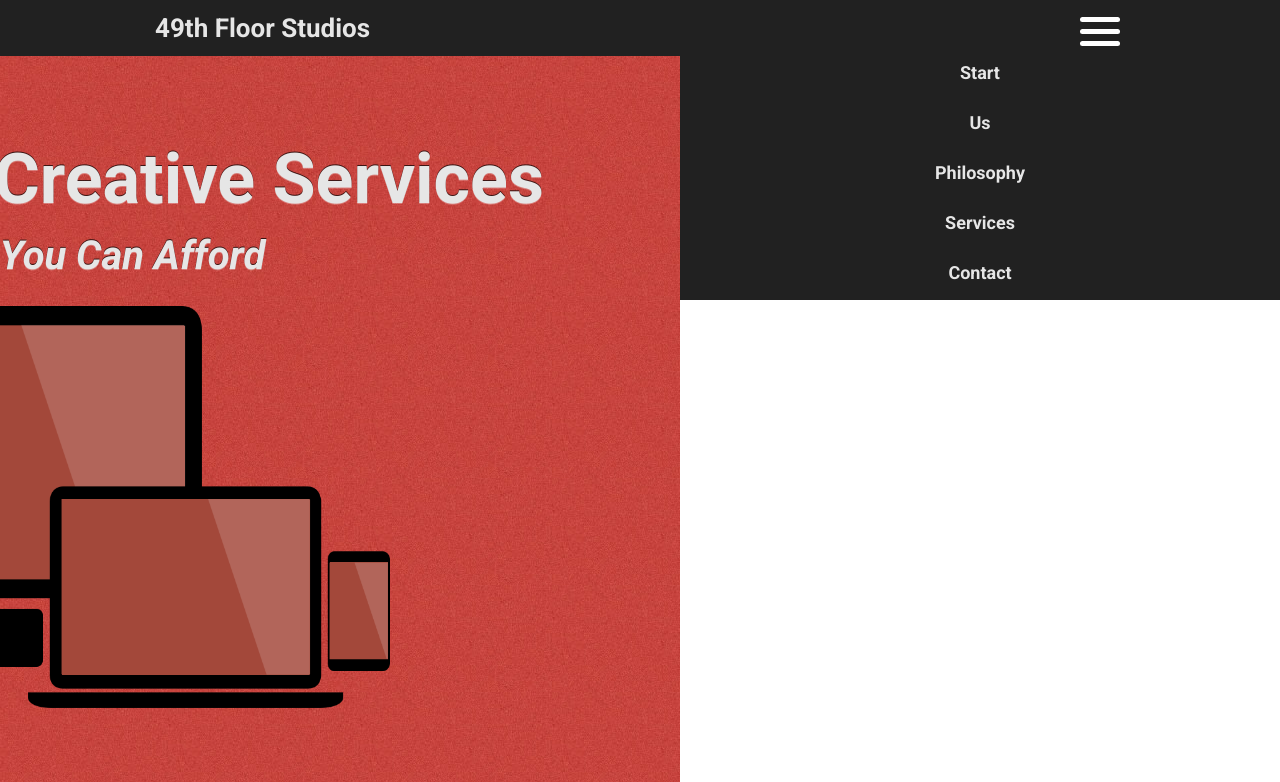
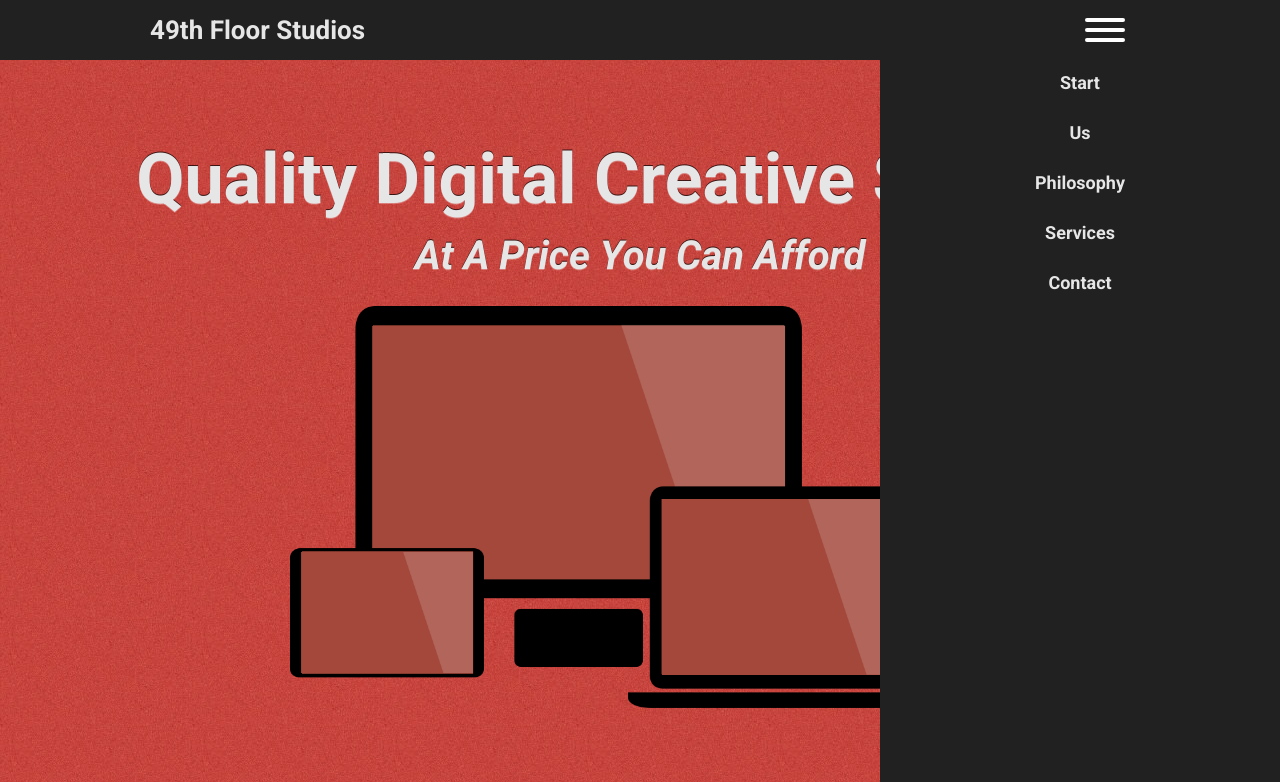
Before and after one commit to TaylorHuston/Site_49thFloor, a website: page public/index.html in a window 1280 px wide. Both pictures are taken after a click on the element 1100 px from the left and 35 px from the top of the page. Shown: the top 782 px of the page. Drawn offline with nearby package versions, Linux system fonts and the light colour scheme.

Commit message:
Work on Nav

```diff
--- a/public/assets/css/bundle.css
+++ b/public/assets/css/bundle.css
@@ -19,7 +19,7 @@
     max-width: 1000px;
     margin: 0 auto;
     display: block;
-    padding: 10px 15px;
+    padding: 12px 10px;
     font-weight: bold;
     text-align: left;
     font-size: 26px;
@@ -39,8 +39,8 @@
   #hamburger span {
     display: block;
     width: 40px;
-    height: 5px;
-    margin: 7px auto;
+    height: 4px;
+    margin: 6px auto;
     border-radius: 5px;
   }
 
@@ -53,9 +53,9 @@
 
   nav {
     position: fixed;
-    top: 50px;
     left: auto;
     right: -100%;
+    top: 60px;
     z-index: 200;
     margin: 0;
     padding: 0;
@@ -94,6 +94,7 @@
 
   nav.expand {
     right: 0;
+    top: 60px;
   }
 
   .container {
@@ -101,10 +102,6 @@
     top: 50px;
     left: 0px;
     transition: all ease .3s;
-  }
-
-  .move {
-    left: -100%;
   }
 
   section {
@@ -217,11 +214,8 @@
   }
 
   nav {
-    right: -600px;
-  }
-
-  .move {
-    left: -600px;
+    right: -400px;
+    width: 400px;
   }
 }
 
@@ -248,7 +242,7 @@ html {
 }
 
 nav {
-  background-color: #ffffff;
+  background-color: #212121;
 }
 
 #topBar {
@@ -273,6 +267,11 @@ nav ul li a {
   color: #e6e6e6;
 }
 
+#about,
+#services {
+  background-image: url("../img/dust.png");
+}
+
 #philosophy {
   background-image: url("../img/dustGrey.png");
   color: #e6e6e6;
--- a/public/assets/js/mobileNav.js
+++ b/public/assets/js/mobileNav.js
@@ -6,7 +6,7 @@ $('a[href^="#"]').on('click', function (event) {
     event.preventDefault();
 
     $('html, body').animate({
-      scrollTop: target.offset().top
+      scrollTop: target.offset().top - 65
     }, 1000);
   }
 });
--- a/public/index.html
+++ b/public/index.html
@@ -56,7 +56,7 @@
 
     </section>
 
-    <section id="philosophy">
+    <section class="row" id="philosophy">
       <div class="col col-100">
         <span class="sectionTitle">Our Philosophy</span>
         <p class="quote">"Everything should be made as simple as possible, but no simpler."
@@ -73,7 +73,7 @@
       </div>
     </section>
 
-    <section id="services">
+    <section class="row" id="services">
       <div class="col col-100">
         <span class="sectionTitle">Services</span>
 
@@ -93,7 +93,7 @@
       </div>
     </section>
 
-    <section id="contact">
+    <section class="row" id="contact">
       <div class="col col-100">
         <span class="sectionTitle">Say Hi!</span>
         <p>Like what we've had to say so far? Want to hear more? Don't be afraid to drop us a line and ask us anything, we're not shy!</p>
@@ -102,13 +102,11 @@
       </div>
     </section>
 
-    <section id="footer">
+    <section class="row" id="footer">
       <div class="col col-100">
         <p>&copy; 2017, 49th Floor Studios, LLC</p>
       </div>
     </section>
-
-  </div>
 
     <nav>
       <ul class="nav">
@@ -125,6 +123,8 @@
       </ul>
     </nav>
 
+  </div>
+
   <script src="assets/js/mobileNav.js" type="text/javascript"></script>
 
 
--- a/src/assets/css/base.less
+++ b/src/assets/css/base.less
@@ -17,7 +17,7 @@
       max-width: 1000px;
       margin: 0 auto;
       display: block;
-      padding: 10px 15px;
+      padding: 12px 10px;
       font-weight: bold;
       text-align: left;
       font-size: 26px;
@@ -35,8 +35,8 @@
     #hamburger span {
       display: block;
       width: 40px;
-      height: 5px;
-      margin: 7px auto;
+      height: 4px;
+      margin: 6px auto;
       border-radius: 5px;
     }
     header {
@@ -47,9 +47,9 @@
     }
     nav {
       position: fixed;
-      top: 50px;
       left: auto;
       right: -100%;
+      top: 60px;
       z-index: 200;
       margin: 0;
       padding: 0;
@@ -84,6 +84,7 @@
     }
     nav.expand {
       right: 0;
+      top: 60px;
     }
     .container {
       position: relative;
@@ -92,7 +93,7 @@
       transition: all ease .3s;
     }
     .move {
-      left: -100%;
+      //      left: -100%;
     }
     section {
       position: relative;
@@ -190,10 +191,11 @@
       }
     }
     nav {
-      right: -600px
+      right: -400px;
+      width: 400px;
     }
     .move {
-      left: -600px;
+      //      left: -600px;
     }
   }
 
--- a/src/assets/css/colors.less
+++ b/src/assets/css/colors.less
@@ -1,13 +1,13 @@
 body,
 html {
   color: hsl(0, 0%, 20%);
-//  background-image: url('../img/dust.png');
-    background-color: hsl(0, 0%, 13%);
-
+  //  background-image: url('../img/dust.png');
+  background-color: hsl(0, 0%, 13%);
 }
 
 nav {
-  background-color: hsl(0, 0%, 100%);
+  //  background-color: hsl(0, 0%, 100%);
+  background-color: hsl(0, 0%, 13%);
 }
 
 #topBar {
@@ -33,6 +33,11 @@ nav ul li a {
   color: hsl(0, 0%, 90%);
 }
 
+#about,
+#services {
+  background-image: url('../img/dust.png');
+}
+
 #philosophy {
   background-image: url('../img/dustGrey.png');
   color: hsl(0, 0%, 90%);
--- a/src/assets/js/mobileNav.js
+++ b/src/assets/js/mobileNav.js
@@ -6,7 +6,7 @@ $('a[href^="#"]').on('click', function (event) {
     event.preventDefault();
 
     $('html, body').animate({
-      scrollTop: target.offset().top
+      scrollTop: target.offset().top - 65
     }, 1000);
   }
 });
```
Also changed, not shown: src/index.html (+6 -6 lines), src/assets/css/base.css, src/assets/css/colors.css. Lines whose indentation alone changed are shown as unchanged.
